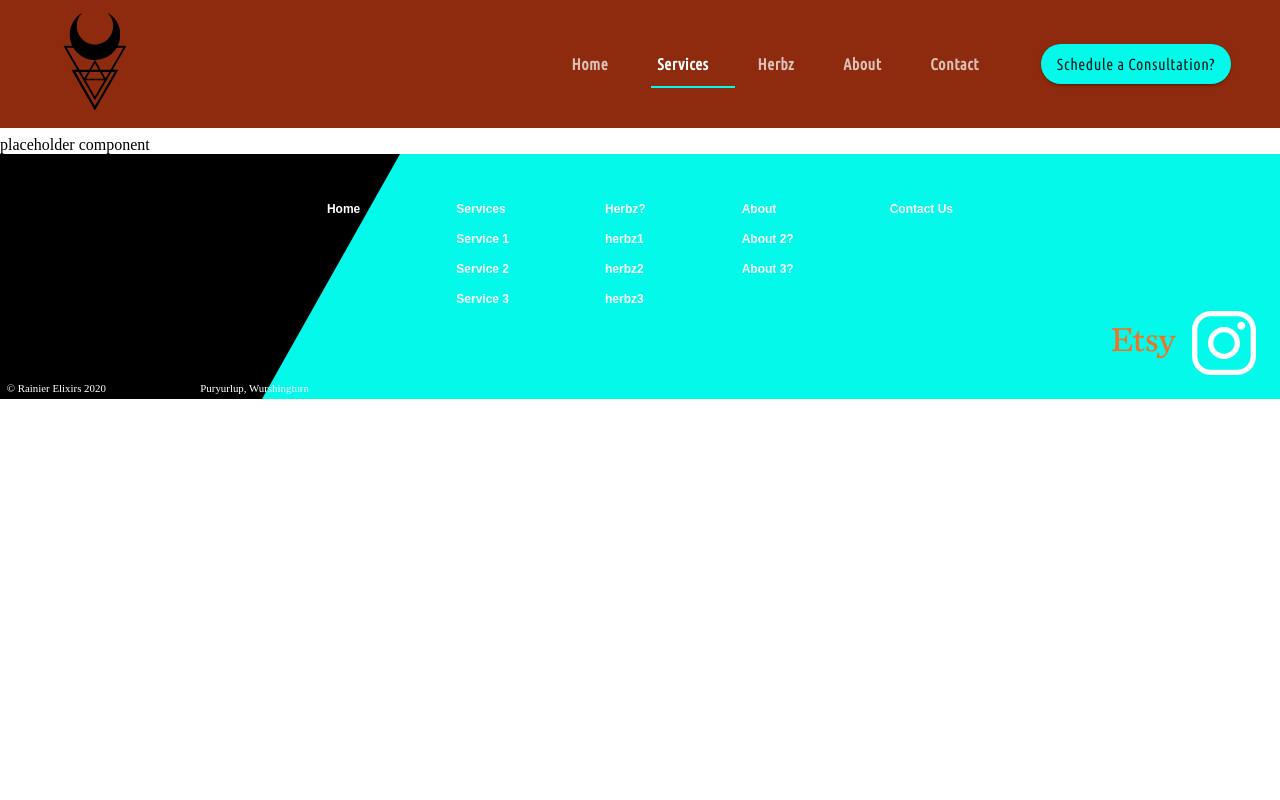
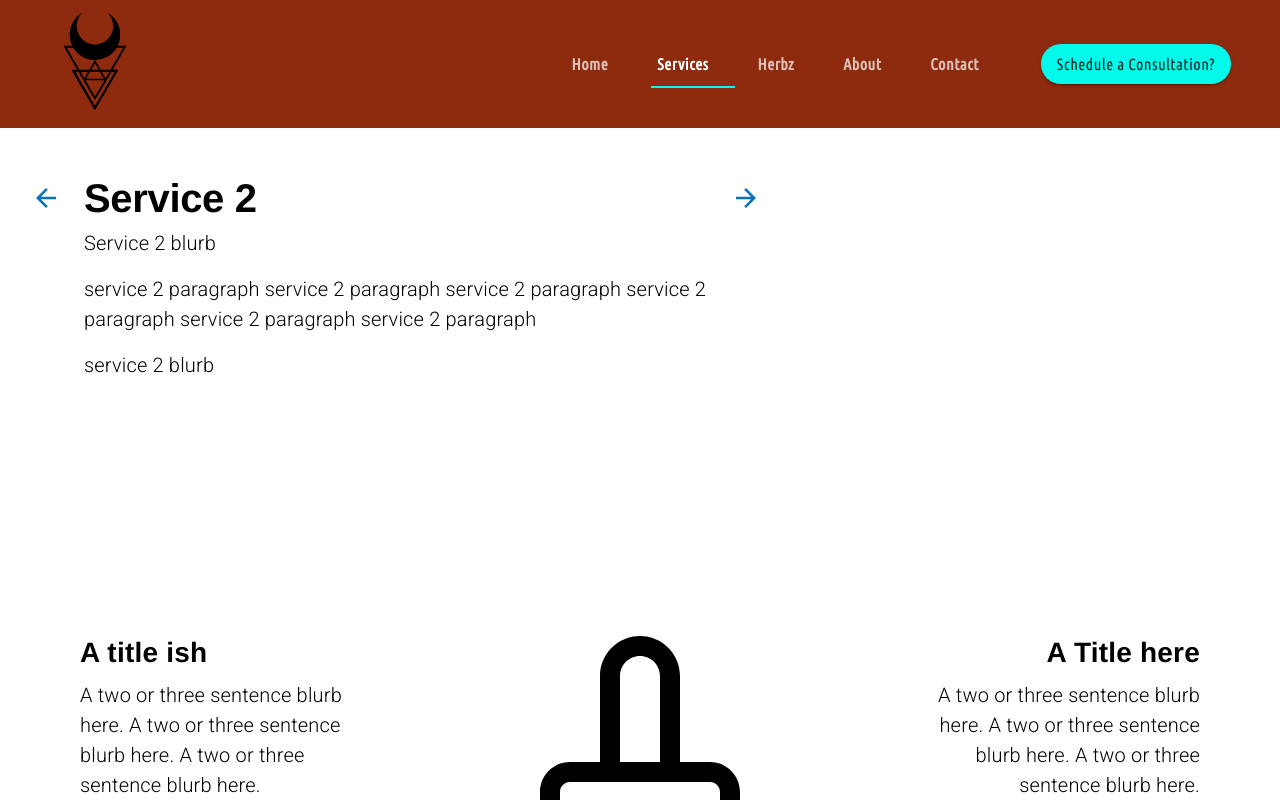
Before and after one commit to brickatyourfeet/rainier-elixirs, a React (Create React App) app: page /service2 in a window 1280 px wide. Shown: the top 800 px of the page. Built offline with nearby package versions, Linux system fonts and the light colour scheme.

Commit message:
add second service page, randomly generated cta bg

```diff
--- a/package.json
+++ b/package.json
@@ -9,6 +9,7 @@
     "@testing-library/jest-dom": "^4.2.4",
     "@testing-library/react": "^9.3.2",
     "@testing-library/user-event": "^7.1.2",
+    "lodash": "^4.17.21",
     "react": "^16.13.1",
     "react-dom": "^16.13.1",
     "react-lottie": "^1.2.3",
--- a/src/components/App.js
+++ b/src/components/App.js
@@ -4,6 +4,7 @@ import Footer from './ui/Footer'
 import Landing from './Landing'
 import Services from './Services'
 import Service1 from './Service1'
+import Service2 from './Service2'
 import { ThemeProvider } from '@material-ui/styles'
 import { BrowserRouter, Route, Switch } from 'react-router-dom'
 import theme from './ui/Theme'
@@ -11,16 +12,19 @@ import theme from './ui/Theme'
 function App() {
   const [selectedIndex, setSelectedIndex] = useState(0)
   const [value, setValue] = useState(0)
+  const [bgImgNum, setBgImgNum] = useState(0)
+  const [bgImg00000, setBgImg00000] = useState('background0')
+  //set state for background image based on location?
 
   return (
     <ThemeProvider theme={theme}>
       <BrowserRouter>
         <Header value={value} setValue={setValue} selectedIndex={selectedIndex} setSelectedIndex={setSelectedIndex} />
         <Switch>
-          <Route exact path='/' render={(props) => <Landing {...props} setValue={setValue} setSelectedIndex={setSelectedIndex} />}/>
-          <Route exact path='/services' render={(props) => <Services {...props} setValue={setValue} setSelectedIndex={setSelectedIndex} />}/>
-          <Route exact path='/service1' render={(props) => <Service1 {...props} setValue={setValue} setSelectedIndex={setSelectedIndex} />}/>
-          <Route exact path='/service2' component={()=> <div>placeholder component</div>}/>
+          <Route exact path='/' render={(props) => <Landing {...props} setValue={setValue} setSelectedIndex={setSelectedIndex} setBgImgNum={setBgImgNum} bgImgNum={bgImg00000}/>}/>
+          <Route exact path='/services' render={(props) => <Services {...props} setValue={setValue} setSelectedIndex={setSelectedIndex} setBgImgNum={setBgImgNum}/>}/>
+          <Route exact path='/service1' render={(props) => <Service1 {...props} setValue={setValue} setSelectedIndex={setSelectedIndex} setBgImgNum={setBgImgNum}/>}/>
+          <Route exact path='/service2' component={(props)=> <Service2 {...props} setValue={setValue} setSelectedIndex={setSelectedIndex} setBgImgNum={setBgImgNum}/>}/>
           <Route exact path='/service3' component={()=> <div>placeholder component</div>}/>
           <Route exact path='/herbz' component={()=> <div>herbz</div>}/>
           <Route exact path='/about' component={()=> <div>about</div>}/>
--- a/src/components/Landing.js
+++ b/src/components/Landing.js
@@ -472,7 +472,7 @@ export default function Landing(props) {
       </Grid>
       <Grid item>
         {/*-----CTA-----*/}
-        <CallToAction setValue={props.setValue} />
+        <CallToAction setValue={props.setValue} setBgImgNum={props.setBgImgNum} bgImg0000={props.bgImg0000}/>
       </Grid>
     </Grid>
   );
--- a/src/components/Service1.js
+++ b/src/components/Service1.js
@@ -379,7 +379,7 @@ export default function Service1(props) {
         </Grid>
       </Grid>
       <Grid item>
-        <CallToAction setValue={props.setValue} />
+        <CallToAction setValue={props.setValue} setBgImgNum={props.setBgImgNum}/>
       </Grid>
     </Grid>
   );
--- /dev/null
+++ b/src/components/Service2.js
@@ -0,0 +1,238 @@
+import React from "react";
+import { Link } from "react-router-dom";
+import { makeStyles, useTheme } from "@material-ui/core/styles";
+import {IconButton, Grid, Typography, useMediaQuery, Hidden} from "@material-ui/core";
+
+import forwardArrow from "../assets/forwardArrow.svg";
+import backArrow from "../assets/backArrow.svg";
+
+import service1Icon from "../assets/tincture.svg";
+
+import CallToAction from "./ui/CallToAction";
+
+const useStyles = makeStyles(theme => ({
+  heading: {
+    maxWidth: "40em"
+  },
+  arrowContainer: {
+    marginTop: "0.5em"
+  },
+  rowContainer: {
+    paddingLeft: "5em",
+    paddingRight: "5em",
+    [theme.breakpoints.down("sm")]: {
+      paddingLeft: "1.5em",
+      paddingRight: "1.5em"
+    }
+  }
+}));
+
+export default function Service2(props) {
+  const classes = useStyles();
+  const theme = useTheme();
+  const matchesMD = useMediaQuery(theme.breakpoints.down("md"));
+  const matchesSM = useMediaQuery(theme.breakpoints.down("sm"));
+  const matchesXS = useMediaQuery(theme.breakpoints.down("xs"));
+
+
+  return (
+    <Grid container direction="column">
+      <Grid
+        item
+        container
+        direction="row"
+        justify={matchesMD ? "center" : undefined}
+        className={classes.rowContainer}
+        style={{ marginTop: matchesXS ? "1em" : "2em" }}
+      >
+        <Hidden mdDown>
+          <Grid
+            item
+            className={classes.arrowContainer}
+            style={{ marginRight: "1em", marginLeft: "-3.5em" }}
+          >
+            <IconButton
+              style={{ backgroundColor: "transparent" }}
+              component={Link}
+              to="/service1"
+              onClick={() => props.setSelectedIndex(1)}
+            >
+              <img
+                src={backArrow}
+                alt="button back to service 1"
+              />
+            </IconButton>
+          </Grid>
+        </Hidden>
+        <Grid item container direction="column" className={classes.heading}>
+          <Grid item>
+            <Typography align={matchesMD ? "center" : undefined} variant="h2">
+              Service 2
+            </Typography>
+          </Grid>
+          <Grid item>
+            <Typography
+              align={matchesMD ? "center" : undefined}
+              variant="body1"
+              paragraph
+            >
+              Service 2 blurb
+            </Typography>
+            <Typography
+              align={matchesMD ? "center" : undefined}
+              variant="body1"
+              paragraph
+            >
+              service 2 paragraph service 2 paragraph service 2 paragraph
+              service 2 paragraph
+              service 2 paragraph
+              service 2 paragraph
+            </Typography>
+            <Typography
+              align={matchesMD ? "center" : undefined}
+              variant="body1"
+              paragraph
+            >
+              service 2 blurb
+            </Typography>
+          </Grid>
+        </Grid>
+        <Hidden mdDown>
+          <Grid item className={classes.arrowContainer}>
+            <IconButton
+              style={{ backgroundColor: "transparent" }}
+              component={Link}
+              to="/service3"
+              onClick={() => props.setSelectedIndex(3)}
+            >
+              <img
+                src={forwardArrow}
+                alt="button forward to service 3"
+              />
+            </IconButton>
+          </Grid>
+        </Hidden>
+      </Grid>
+      <Grid
+        item
+        container
+        direction={matchesSM ? "column" : "row"}
+        style={{ marginTop: "15em", marginBottom: "15em" }}
+        className={classes.rowContainer}
+      >
+        <Grid item container direction="column" md>
+          <Grid item>
+            <Typography
+              align={matchesSM ? "center" : undefined}
+              variant="h4"
+              gutterBottom
+            >
+              A title ish
+            </Typography>
+          </Grid>
+          <Grid item>
+            <Typography
+              align={matchesSM ? "center" : undefined}
+              variant="body1"
+              paragraph
+            >
+              A two or three sentence blurb here. A two or three sentence blurb here. A two or three sentence blurb here.
+            </Typography>
+            <Typography
+              align={matchesSM ? "center" : undefined}
+              variant="body1"
+              paragraph
+            >
+              A two or three sentence blurb here. A two or three sentence blurb here. A two or three sentence blurb here.
+            </Typography>
+          </Grid>
+        </Grid>
+        <Grid item md>
+          <img src={service1Icon} alt="service1Icon" />
+        </Grid>
+        <Grid item container direction="column" md>
+          <Grid item>
+            <Typography
+              align={matchesSM ? "center" : "right"}
+              variant="h4"
+              gutterBottom
+            >
+              A Title here
+            </Typography>
+          </Grid>
+          <Grid item>
+            <Typography
+              align={matchesSM ? "center" : "right"}
+              variant="body1"
+              paragraph
+            >
+              A two or three sentence blurb here. A two or three sentence blurb here. A two or three sentence blurb here.
+            </Typography>
+            <Typography
+              align={matchesSM ? "center" : "right"}
+              variant="body1"
+              paragraph
+            >
+              A two or three sentence blurb here. A two or three sentence blurb here. A two or three sentence blurb here.
+            </Typography>
+          </Grid>
+        </Grid>
+      </Grid>
+      <Grid
+        item
+        container
+        direction={matchesMD ? "column" : "row"}
+        className={classes.rowContainer}
+        style={{ marginBottom: "15em" }}
+      >
+        <Grid item container direction="column" alignItems="center" md>
+          <Grid item>
+            <Typography align="center" variant="h4" gutterBottom>
+              First thing
+            </Typography>
+          </Grid>
+          <Grid item>
+            <img src={service1Icon} alt="service1Icon" />
+          </Grid>
+        </Grid>
+        <Grid
+          item
+          container
+          direction="column"
+          alignItems="center"
+          md
+          style={{
+            marginTop: matchesMD ? "10em" : 0,
+            marginBottom: matchesMD ? "10em" : 0
+          }}
+        >
+          <Grid item>
+            <Typography align="center" variant="h4" gutterBottom>
+              Second Thing
+            </Typography>
+          </Grid>
+          <Grid item>
+            <img
+              src={service1Icon}
+              alt="service1Icon"
+              style={{ maxWidth: matchesXS ? "20em" : "28em" }}
+            />
+          </Grid>
+        </Grid>
+        <Grid item container direction="column" alignItems="center" md>
+          <Grid item>
+            <Typography align="center" variant="h4" gutterBottom>
+              Third thing
+            </Typography>
+          </Grid>
+          <Grid item>
+            <img src={service1Icon} alt="service1Icon" />
+          </Grid>
+        </Grid>
+      </Grid>
+      <Grid item>
+        <CallToAction setValue={props.setValue} />
+      </Grid>
+    </Grid>
+  );
+}
```
Also changed, not shown: src/components/ui/CallToAction.js (+43 -4 lines), 2 other files (tests, documents, lock files or other folders).
